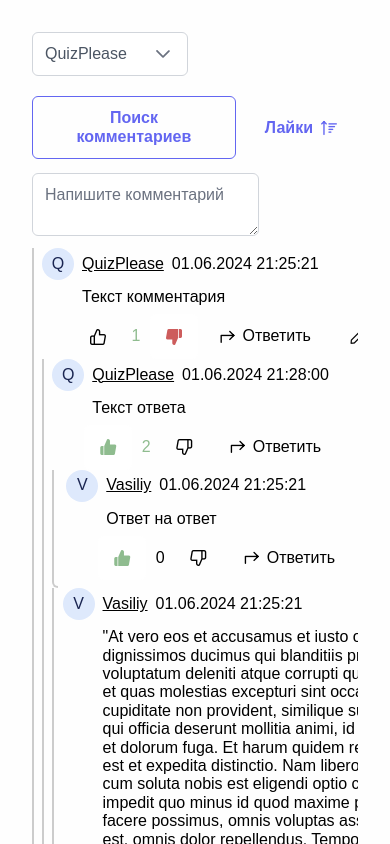
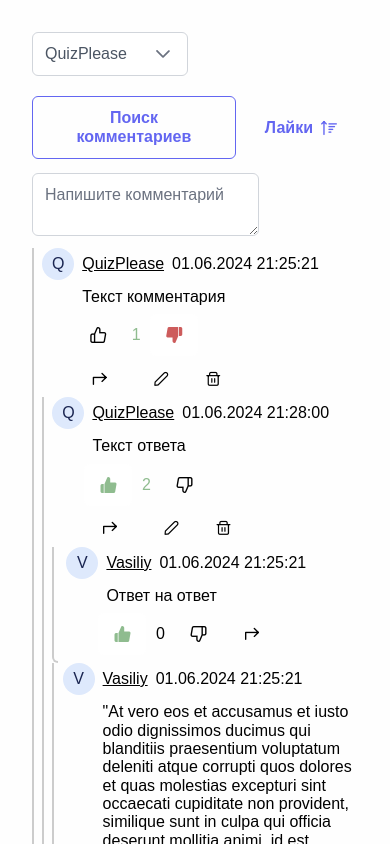
Before and after one commit to Ivan-Kulagin/quizplease-test, a Vue app: page / in a window 390 px wide. Shown: the top 844 px of the page. Built offline with nearby package versions, Linux system fonts and the light colour scheme; a web font is replaced by a local one.

Commit message:
responsive

```diff
--- a/src/components/Comments/AddComment.vue
+++ b/src/components/Comments/AddComment.vue
@@ -31,17 +31,24 @@ const onChangeInput = (event) => {
 <template>
   <div class="add-button">
     <Textarea @input="onChangeInput" :value="modelValue" placeholder="Напишите комментарий" />
-    <Button v-if="modelValue.length" size="small" @click="onCancel">Отменить</Button>
-    <Button v-if="modelValue.length" size="small" @click="onSave">Сохранить</Button>
+    <div class="add-button__actions">
+      <Button v-if="modelValue.length" size="small" @click="onCancel">Отменить</Button>
+      <Button v-if="modelValue.length" size="small" @click="onSave">Сохранить</Button>
+    </div>
   </div>
 </template>
 
 <style scoped>
 .add-button {
     display: flex;
+    flex-wrap: wrap;
     align-items: center;
     gap: 4px;
     margin-top: 4px;
     margin-bottom: 12px;
 }
+.add-button__actions {
+    display: flex;
+    gap: 4px;
+}
 </style>
--- a/src/components/Comments/CommentNode.vue
+++ b/src/components/Comments/CommentNode.vue
@@ -95,9 +95,11 @@ const counterStyle = computed(() => {
           <Button text :icon="likeActive ? 'pi pi-thumbs-up-fill' : 'pi pi-thumbs-up'" :class="{'like--active': likeActive}" :disabled="deleted" @click="onUpvote" />
           <div class="comment__likes-counter" :style="counterStyle">{{ voteDiff }}</div>
           <Button text :icon="dislikeActive ? 'pi pi-thumbs-down-fill' : 'pi pi-thumbs-down'" :class="{'dislike--active': dislikeActive}" :disabled="deleted" @click="onDownvote" />
-          <Button text v-if="!deleted" icon="pi pi-reply" size="small" label="Ответить" @click="toggleReply" />
-          <Button text v-if="!deleted && isCurrent" icon="pi pi-pencil" size="small" @click="toggleEdit" />
-          <Button text v-if="!deleted && isCurrent" icon="pi pi-trash" size="small" @click="onDeleteComment" />
+          <div class="comment__actions__additional">
+            <Button text v-if="!deleted" icon="pi pi-reply" size="small" label="Ответить" @click="toggleReply" />
+            <Button text v-if="!deleted && isCurrent" icon="pi pi-pencil" size="small" @click="toggleEdit" />
+            <Button text v-if="!deleted && isCurrent" icon="pi pi-trash" size="small" @click="onDeleteComment" />
+          </div>
         </div>
         <AddComment v-if="editVisible" v-model="commentText" @save="onEditComment" @cancel="onCancelEdit" :parent-id="null" />
         <AddComment v-if="replyVisible" v-model="replyText" @save="onCreateReply" @cancel="onCancelReply" :parent-id="id" />
@@ -159,6 +161,12 @@ const counterStyle = computed(() => {
 }
 .comment__actions {
   display: flex;
+  flex-wrap: wrap;
+  align-items: center;
+  gap: 4px;
+}
+.comment__actions__additional {
+  display: flex;
   align-items: center;
   gap: 4px;
 }
@@ -180,6 +188,9 @@ const counterStyle = computed(() => {
   }
 }
 ::v-deep(.p-button-label) {
+  @media(max-width: '400px') {
+    display: none
+  }
   font-weight: 400;
 }
 </style>
```
